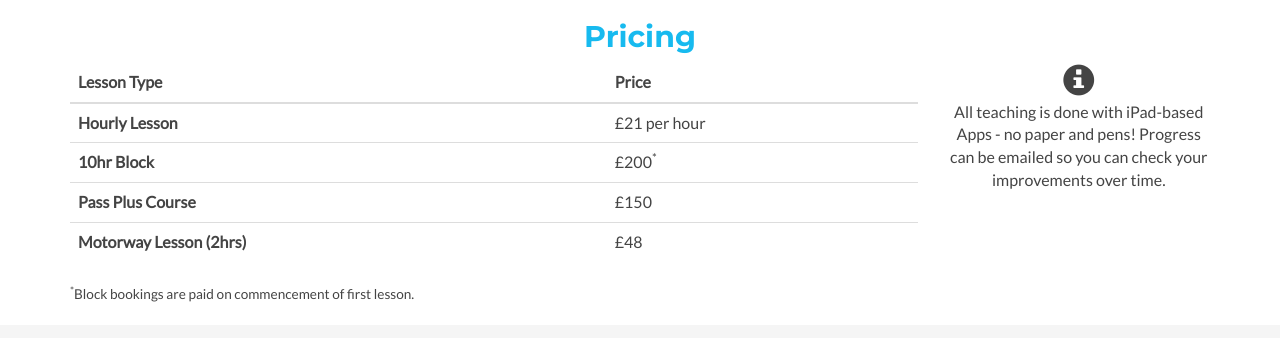
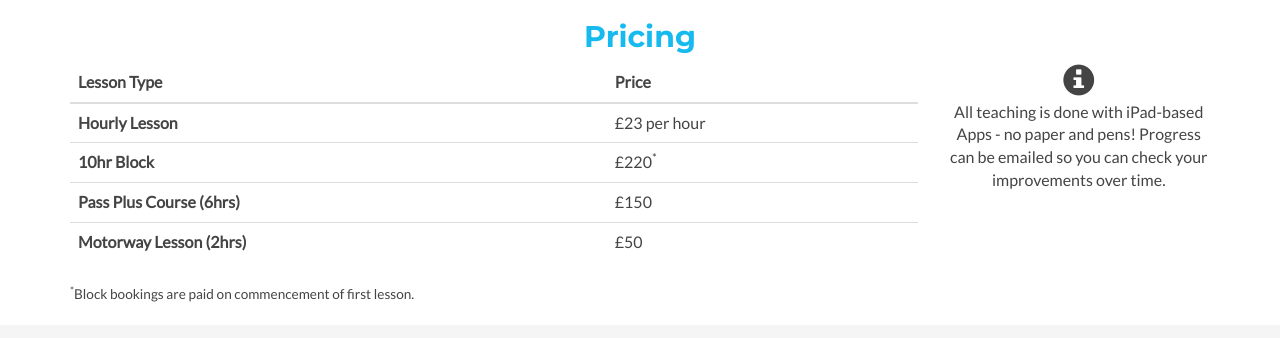
Before and after one commit to kirisu/queenscross, a Jekyll site: the page built from index.html, in a window 1280 px wide. Shown: the part 1169-1507 px from the top of the page. Built offline with Jekyll 4.4.1, drawn with Linux system fonts in a browser that asks for light colours.

Commit message:
Update index.html

```diff
--- a/index.html
+++ b/index.html
@@ -49,19 +49,19 @@ layout: default
             </thead>
             <tr>
               <th>Hourly Lesson</th>
-              <td>£21 per hour</td>
+              <td>£23 per hour</td>
             </tr>
             <tr>
               <th>10hr Block</th>
-              <td>£200<sup>*</sup></td>
+              <td>£220<sup>*</sup></td>
             </tr>
             <tr>
-              <th>Pass Plus Course</th>
+              <th>Pass Plus Course (6hrs)</th>
               <td>£150</td>
             </tr>
             <tr>
               <th>Motorway Lesson (2hrs)</th>
-              <td>£48</td>
+              <td>£50</td>
             </tr>
           </table>
           <small><sup>*</sup>Block bookings are paid on commencement of first lesson.</small>
```
